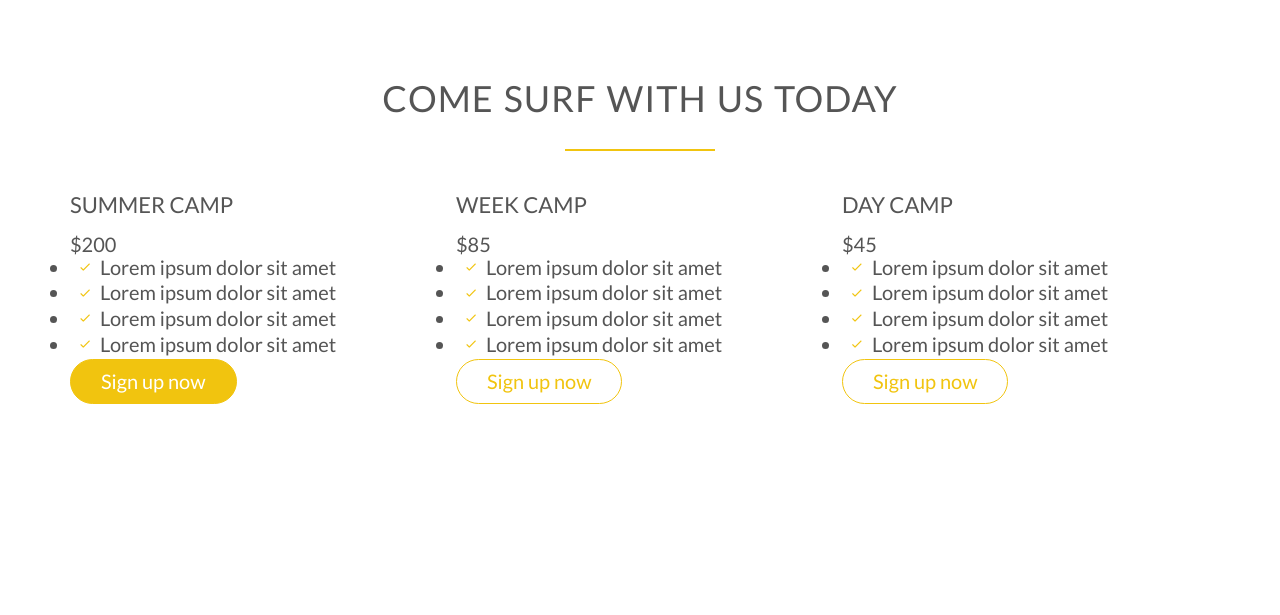
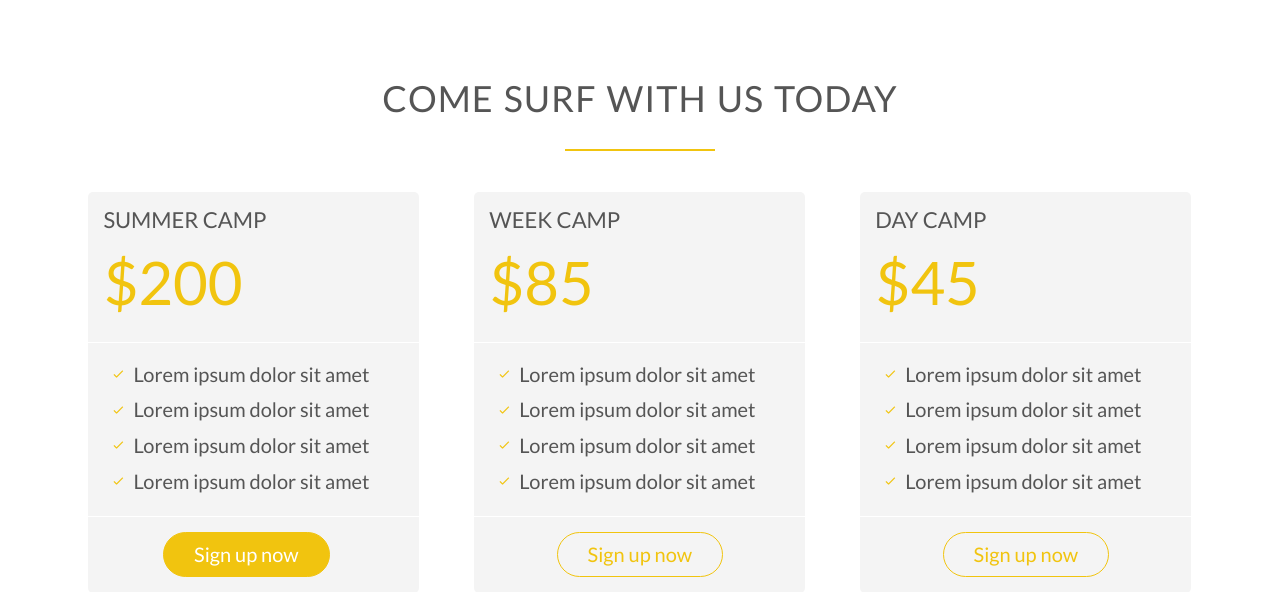
Before and after one commit to smeads/GuideUp, a plain HTML site: page index.html in a window 1280 px wide. Shown: the part 3847-4462 px from the top of the page. Before the commit the page ends 4342 px from the top, so only its background shows below. Drawn offline with Linux system fonts and the light colour scheme; files whose address does not match are found by name.

Commit message:
add styling for section-plans

```diff
--- a/resources/css/style.css
+++ b/resources/css/style.css
@@ -337,7 +337,7 @@ header {
 /*----------------------------------------------------------*/
 
 .locations {
-  background-color: rgba(0, 0, 0, 0.03);
+  background-color: #f4f4f4;
 }
 
 .box img {
@@ -390,3 +390,42 @@ cite img {
   margin-right: 10px;
   vertical-align: middle;
 }
+
+/*----------------------------------------------------------*/
+/* PLANS */
+/*----------------------------------------------------------*/
+
+.section-plans {
+  background-color: #fff;
+}
+
+.plan-box {
+  background-color: #f4f4f4;
+  border-radius: 5px;
+  width:90%;
+  margin-left: 5%;
+}
+
+.plan-box div {
+  padding: 15px;
+  border-bottom: 1px solid #fff;
+}
+
+.plan-box div:last-child {
+  text-align: center;
+}
+
+.plan-price {
+  font-size: 300%;
+  margin-bottom: 10px;
+  font-weight: 100;
+  color: #f1c40f;
+}
+
+.plan-box ul {
+  list-style: none;
+}
+
+.plan-box ul li {
+  padding: 5px 0;
+}
```
